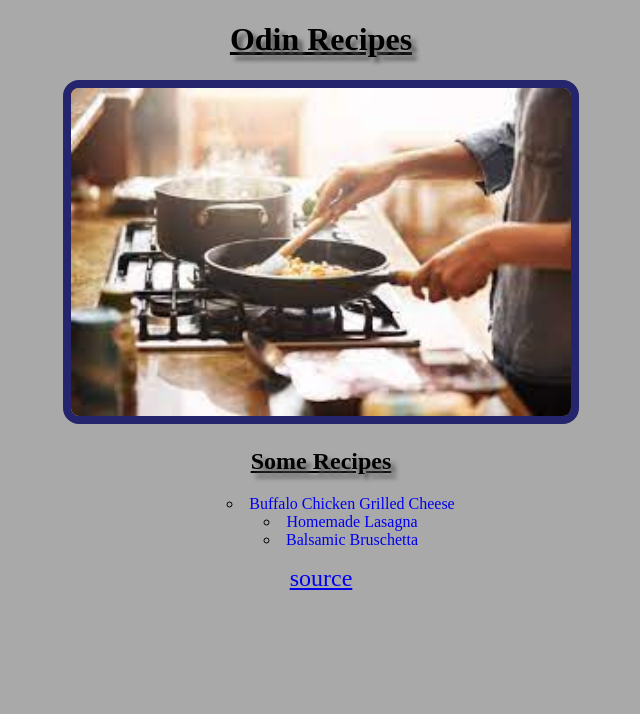
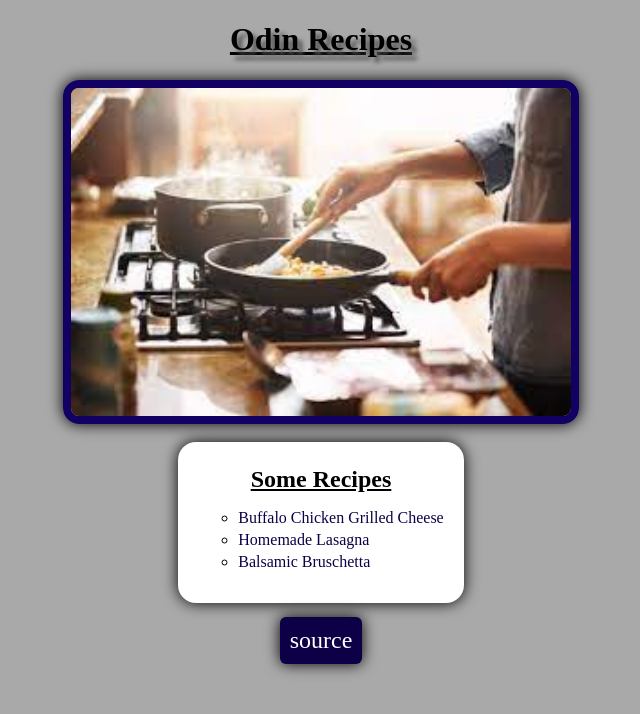
Before and after one commit to johnyousef/odin-recipes, a plain HTML site: page index.html in a window 1280 px wide. Shown: the whole page, without its empty margins (319-959 px from the left). Drawn offline with Linux system fonts and the light colour scheme.

Commit message:
adding a card for the recipes and making the source link look good all of that was in the index page

```diff
--- a/index.html
+++ b/index.html
@@ -8,18 +8,20 @@
     <title> Odin Recipes </title>
 </head>
 <body>
-    <h1 class="header"> Odin Recipes </h1>
+    <h1 class="header main"> Odin Recipes </h1>
 
     <img src="img/cooking.jpeg" alt="cooking image">
 
-    <h2 class="header"> Some Recipes </h2>
-
+    <div class="recipe container">
+    <h2 class="header recipes"> Some Recipes </h2>
     <ul>
         <li> <a href="recipes/buffalo_chicke.html"> Buffalo Chicken Grilled Cheese </a> </li>
         <li> <a href="recipes/homemade_lasagna.html"> Homemade Lasagna </a> </li>
         <li> <a href="recipes/balsamic_bruschetta.html">Balsamic Bruschetta</a> </li>
     </ul>
-
-    <a class="source" href="https://www.allrecipes.com/"> source </a>
+    </div>
+    <div class="source">
+        <a href="https://www.youtube.com/watch?v=a3Z7zEc7AXQ"> source </a>
+    </div>
 </body>
 </html>
--- a/style-index.css
+++ b/style-index.css
@@ -5,26 +5,61 @@ body {
 
 .header {
     text-decoration: underline;
-    text-shadow: 5px 5px 4px rgb(85, 85, 85);
-
 }
 
-li{
-    list-style: circle;
-    list-style-position: inside;
+.header.main{
+    text-shadow: 5px 5px 4px rgb(85, 85, 85);
 }
 
-a {
+.header.recipes {
+    margin: 8px;
+}
+
+li {
+    margin: 4px;
+    list-style: circle;
+    text-align: left;
+}
+
+li a{
+    color: rgb(13, 0, 71);
     text-decoration: wavy;
 }
 
-.source {
-    text-decoration: underline;
+li a:hover {
+    border: 1px solid black;
+    border-radius: 10px;
+    background-color: rgba(0, 26, 255, 0.3);
+}
+
+.source{
+    max-width: fit-content;
+    box-shadow: 0px 0px 15px black;
+    border-radius: 6px;
+    padding: 10px;
+    margin: 14px auto;
+    background-color: rgb(13, 0, 71);
+}
+
+.source a {
+    color: white;
+    text-decoration: none;
     font-size: 24px;
 }
 
+.recipe.container {
+    box-shadow: 0px 0px 15px black;
+    display: block;
+    background-color: white;
+    padding: 16px 16px 16px 16px;
+    max-width: fit-content;
+    margin:14px auto;
+    border-radius: 18px;
+}
+
 img {
+    box-shadow: 0px 0px 15px black;
     width: 500px;
     border-radius: 16px;
-    border: 8px solid rgb(37, 37, 110);
+    border: 8px solid rgb(18, 0, 99);
 }
```
